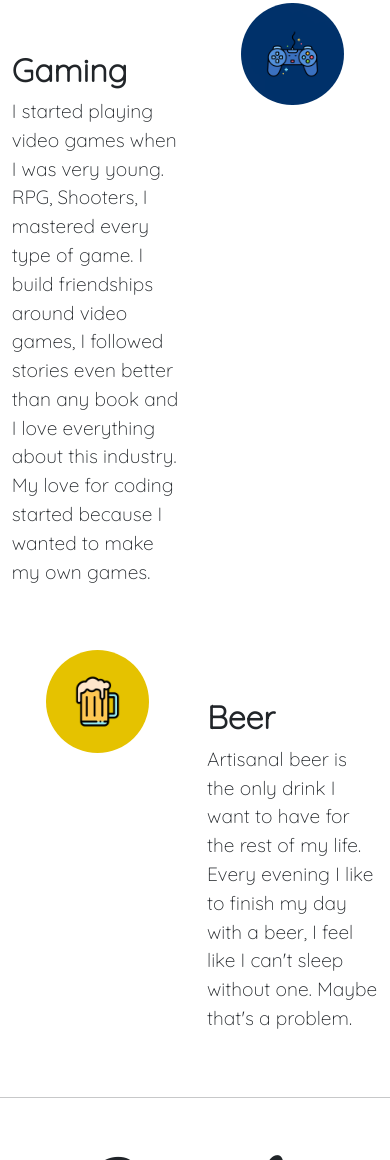
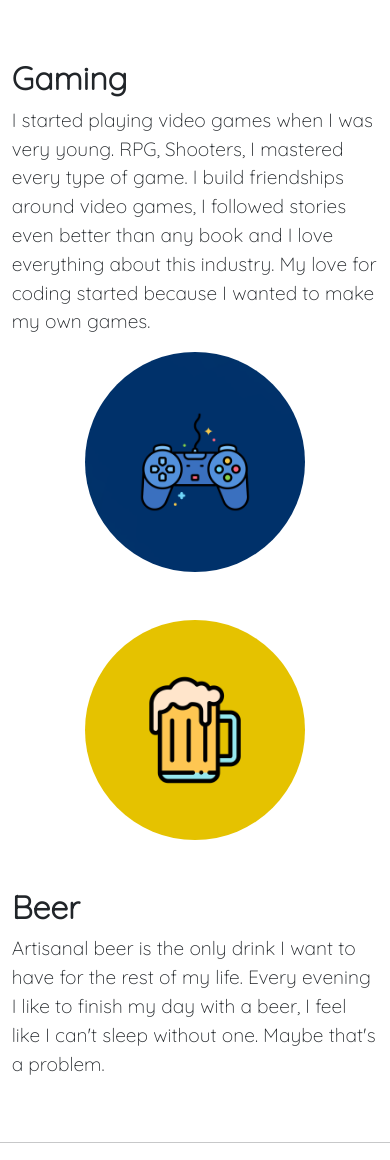
Before and after one commit to mariusionut03/cv, a plain HTML site: page index.html in a window 390 px wide. Shown: the part 1880-3040 px from the top of the page. Drawn offline with nearby package versions, Linux system fonts and the light colour scheme; a web font is replaced by a local one.

Commit message:
Update index.html

```diff
--- a/index.html
+++ b/index.html
@@ -113,10 +113,10 @@
         <div class="container text-center">
             <h1 class="mt-5">Hobbies</h1>
             <div class="row mt-5">
-                <div class="col col-lg-4 col-md-4 col-sm col-xs">
+                <div class="col col-lg-4 col-md-4 col-sm col-12">
                     <img class="rounded-images" src="images/programming.png" alt="programming">
                 </div>
-                <div class="col col-lg-8 col-md-8 col-sm col-xs">
+                <div class="col col-lg-8 col-md-8 col-sm col-12">
                     <h2 class="mt-5">Design & Development</h1>
                         <p>
                             I'm learning Web Development part-time. I'm learning C, Java, Assembley in University. Tried
@@ -127,7 +127,7 @@
             </div>
 
             <div class="row mt-5">
-                <div class="col col-lg-8 col-md-8 col-sm col-xs">
+                <div class="col col-lg-8 col-md-8 col-sm col-12">
                     <h2 class="mt-5">Gaming</h1>
                         <p>
                             I started playing video games when I was very young. RPG, Shooters, I mastered every type of
@@ -136,16 +136,16 @@
                             make my own games.
                         </p>
                 </div>
-                <div class="col col-lg-4 col-md-4 col-sm col-xs .d-none">
+                <div class="col col-lg-4 col-md-4 col-sm col-12">
                     <img class="rounded-images .d-none" src="images/console.png" alt="programming">
                 </div>
             </div>
 
             <div class="row mt-5">
-                <div class="col col-lg-4 col-md-4 col-sm col-xs">
+                <div class="col col-lg-4 col-md-4 col-sm col-12">
                     <img class="rounded-images" src="images/beer.png" alt="programming">
                 </div>
-                <div class="col col-lg-8 col-md-8 col-sm col-xs">
+                <div class="col col-lg-8 col-md-8 col-sm col-12">
                     <h2 class="mt-5">Beer</h1>
                         <p>
                             Artisanal beer is the only drink I want to have for the rest of my life. Every evening I
```
